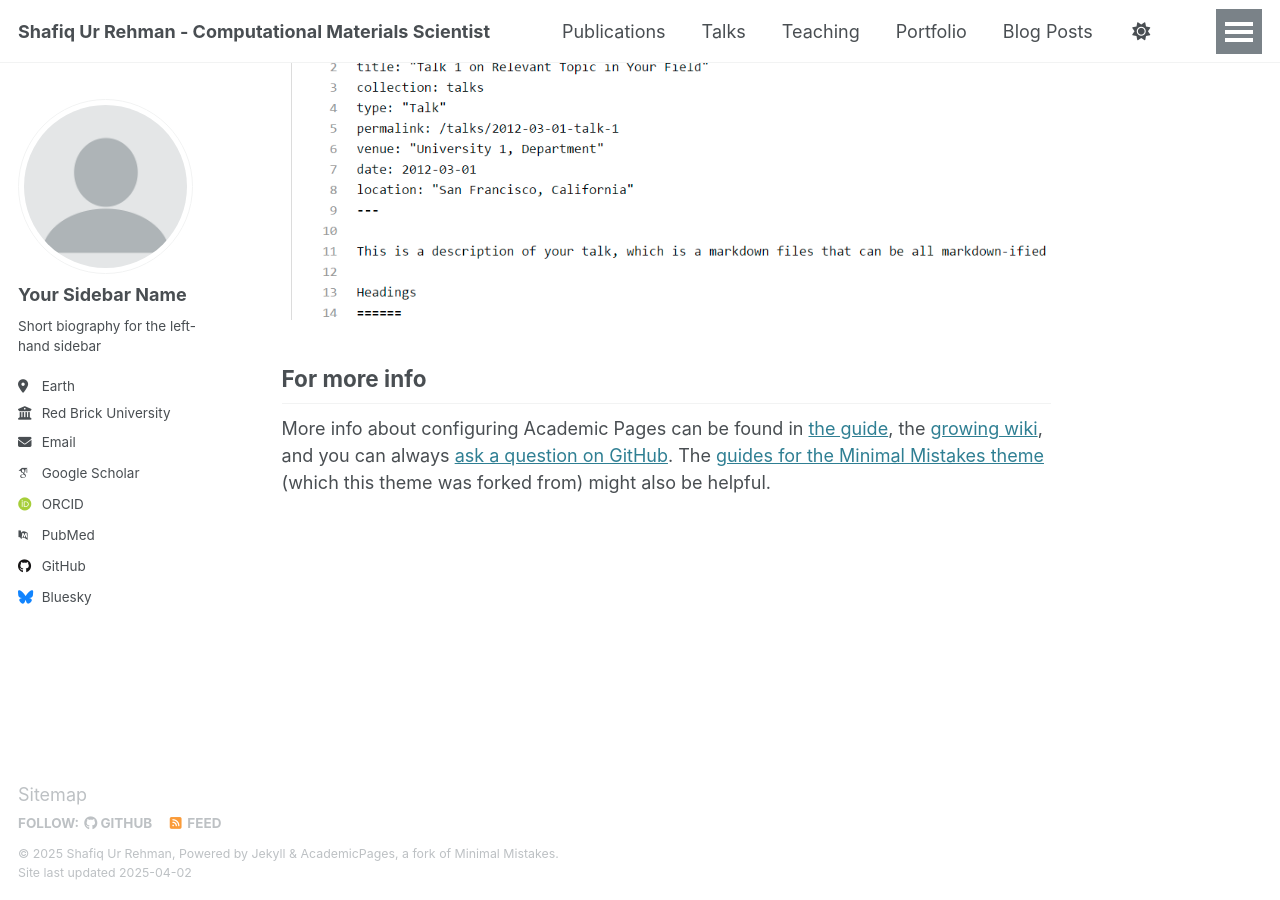
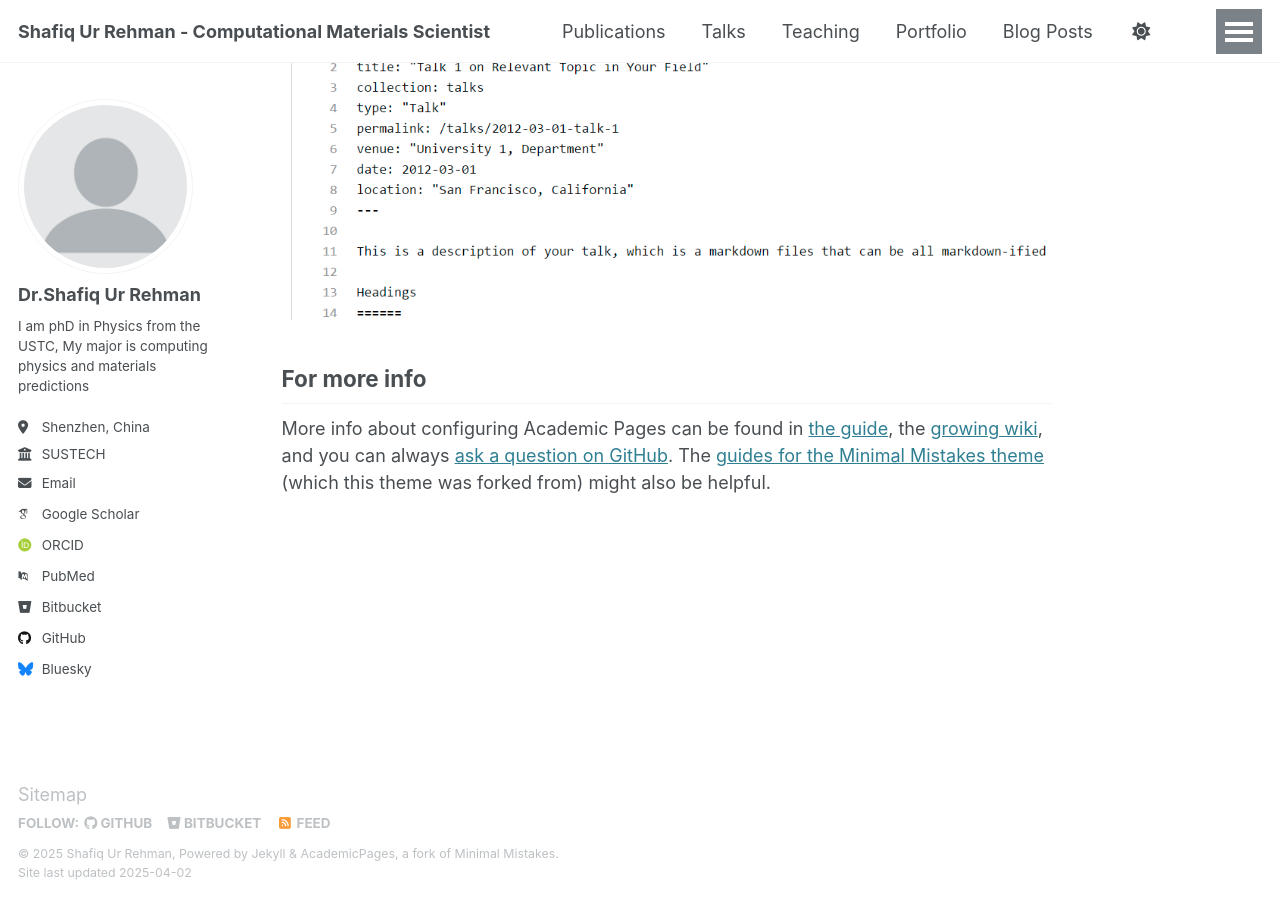
Before and after one commit to shafiq-ur-rehman-source/Shafiq_Physicist, a Jekyll site: the page built from _pages/about.md, in a window 1280 px wide and 900 px high, scrolled down 2635 px. Built offline with Jekyll 4.4.1, drawn with Linux system fonts in a browser that asks for light colours; some web fonts are replaced.

Commit message:
Update _config.yml
"Update site configuration in _config.yml"

```diff
--- a/_config.yml
+++ b/_config.yml
@@ -12,10 +12,10 @@ site_theme               : "default"
 title                    : "Shafiq Ur Rehman - Computational Materials Scientist"
 title_separator          : "-"
 name                     : &name "Shafiq Ur Rehman"
-description              : &description "I am a materials scientist"
-url                      : https://academicpages.github.io # the base hostname & protocol for your site e.g. "https://[your GitHub username].github.io"
+description              : &description "I am a materials scientist, working on firts principles simulations and machine learning predictions. i am suing basic tools to stuyd materials properties"
+url                      : https://shafiq-ur-rehman-source.github.io/Shafiq_Physicist/ # the base hostname & protocol for your site e.g. "https://[your GitHub username].github.io"
 baseurl                  : "" # the subpath of your site, e.g. "/blog"
-repository               : "academicpages/academicpages.github.io"
+repository               : "https://shafiq-ur-rehman-source.github.io/Shafiq_Physicist/"
 
 # Site Author - The following control what appear as part of the author content on the side bar.
 #               If a field is blank the icon and link will not appear, otherwise it will be shown.
@@ -23,17 +23,17 @@ repository               : "academicpages/academicpages.github.io"
 author:
   # Biographic information
   avatar           : "profile.png"
-  name             : "Your Sidebar Name"
+  name             : "Dr.Shafiq Ur Rehman"
   pronouns         : # example: "she/her"
-  bio              : "Short biography for the left-hand sidebar"
-  location         : "Earth"
-  employer         : "Red Brick University"
+  bio              : "I am phD in Physics from the USTC, My major is computing physics and materials predictions"
+  location         : "Shenzhen, China"
+  employer         : "SUSTECH"
   uri              : # URL
-  email            : "none@example.org"
+  email            : "shafiqphy123@gmail.com"
 
   # Academic websites
   arxiv            : # URL - Update with the correct link to your profile
-  googlescholar    : "https://scholar.google.com/citations?user=PS_CX0AAAAAJ"
+  googlescholar    : "https://scholar.google.com/citations?hl=en&user=OKauAU0AAAAJ"
   impactstory      : # URL
   orcid            : "http://orcid.org/yourorcidurl"
   semantic         : # URL
@@ -42,7 +42,7 @@ author:
   scopus           : # URL
 
   # Repositories and software development
-  bitbucket        : # Username - Update with your username on the site
+  bitbucket        : Shafiq Ur Rehman # Username - Update with your username on the site
   codepen          : # Username
   dribbble         : # Username
   github           : "academicpages"
```
